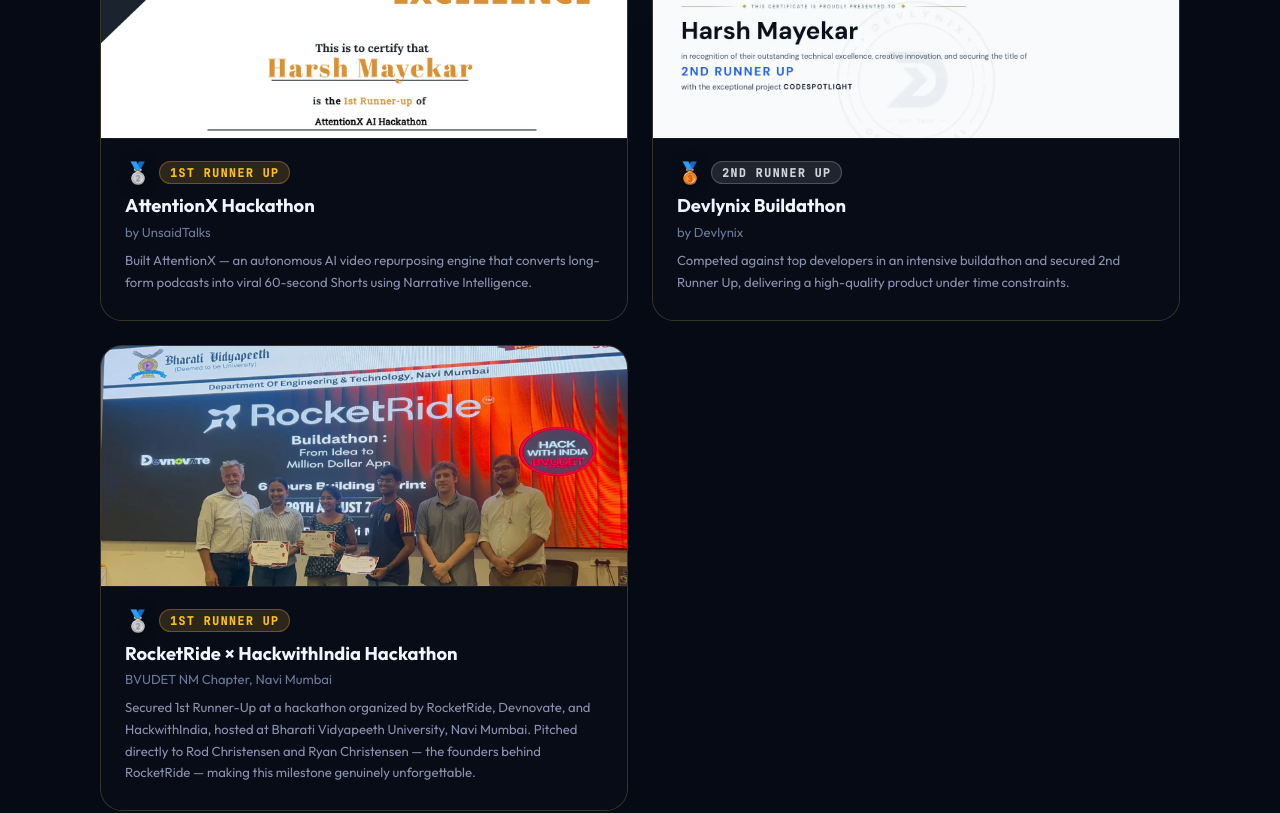
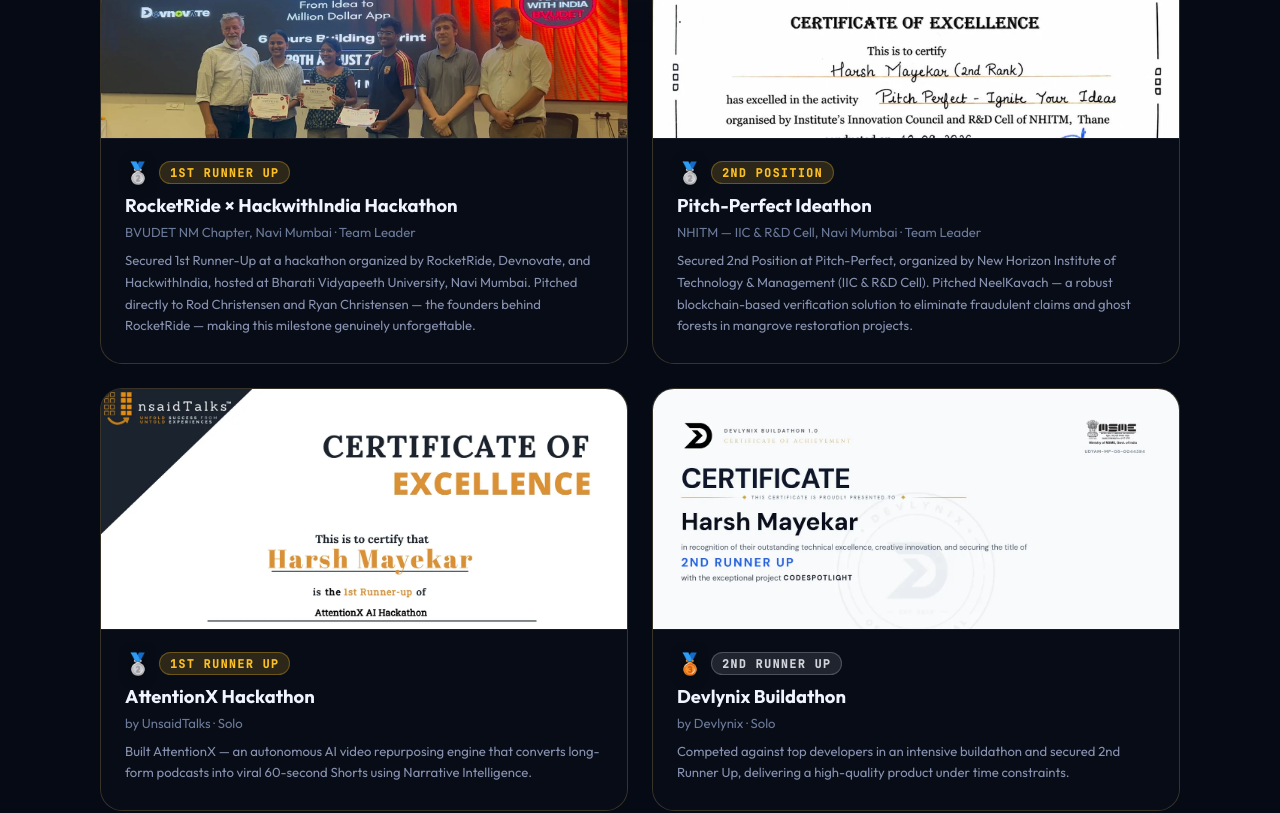
Before and after one commit to hmcommits/portfolio, a React (Vite) app: page / in a window 1280 px wide. Shown: the part 4860-5673 px from the top of the page. Built offline with nearby package versions, Linux system fonts and the light colour scheme.

Commit message:
feat: Add NHITM Pitch-Perfect, reorder hackathons, add Solo/Team Leader labels

```diff
--- a/src/components/Achievements.jsx
+++ b/src/components/Achievements.jsx
@@ -35,12 +35,34 @@
    ════════════════════════════════════════════ */
 const HACKATHONS = [
   {
+    id: 'rocketride',
+    medal: '🥈',
+    rank: '1st Runner Up',
+    rankClass: 'rankGold',
+    title: 'RocketRide × HackwithIndia Hackathon',
+    org: 'BVUDET NM Chapter, Navi Mumbai · Team Leader',
+    image: '/assets/rocketride.webp',
+    imageWidth: 1599, imageHeight: 899,
+    desc: 'Secured 1st Runner-Up at a hackathon organized by RocketRide, Devnovate, and HackwithIndia, hosted at Bharati Vidyapeeth University, Navi Mumbai. Pitched directly to Rod Christensen and Ryan Christensen — the founders behind RocketRide — making this milestone genuinely unforgettable.',
+  },
+  {
+    id: 'nhitm',
+    medal: '🥈',
+    rank: '2nd Position',
+    rankClass: 'rankGold',
+    title: 'Pitch-Perfect Ideathon',
+    org: 'NHITM — IIC & R&D Cell, Navi Mumbai · Team Leader',
+    image: '/assets/nhitm.webp',
+    imageWidth: 1536, imageHeight: 1089,
+    desc: 'Secured 2nd Position at Pitch-Perfect, organized by New Horizon Institute of Technology & Management (IIC & R&D Cell). Pitched NeelKavach — a robust blockchain-based verification solution to eliminate fraudulent claims and ghost forests in mangrove restoration projects.',
+  },
+  {
     id: 'unsaid',
     medal: '🥈',
     rank: '1st Runner Up',
     rankClass: 'rankGold',
     title: 'AttentionX Hackathon',
-    org: 'by UnsaidTalks',
+    org: 'by UnsaidTalks · Solo',
     image: '/assets/unsaidtalkshackathon.webp',
     imageWidth: 1400, imageHeight: 990,
     desc: 'Built AttentionX — an autonomous AI video repurposing engine that converts long-form podcasts into viral 60-second Shorts using Narrative Intelligence.',
@@ -51,21 +73,10 @@
     rank: '2nd Runner Up',
     rankClass: 'rankSilver',
     title: 'Devlynix Buildathon',
-    org: 'by Devlynix',
+    org: 'by Devlynix · Solo',
     image: '/assets/devlynixhackathon.webp',
     imageWidth: 1400, imageHeight: 992,
     desc: 'Competed against top developers in an intensive buildathon and secured 2nd Runner Up, delivering a high-quality product under time constraints.',
-  },
-  {
-    id: 'rocketride',
-    medal: '🥈',
-    rank: '1st Runner Up',
-    rankClass: 'rankGold',
-    title: 'RocketRide × HackwithIndia Hackathon',
-    org: 'BVUDET NM Chapter, Navi Mumbai',
-    image: '/assets/rocketride.webp',
-    imageWidth: 1599, imageHeight: 899,
-    desc: 'Secured 1st Runner-Up at a hackathon organized by RocketRide, Devnovate, and HackwithIndia, hosted at Bharati Vidyapeeth University, Navi Mumbai. Pitched directly to Rod Christensen and Ryan Christensen — the founders behind RocketRide — making this milestone genuinely unforgettable.',
   },
 ]
 
```
Also changed, not shown: public/assets/nhitm.webp (added).
